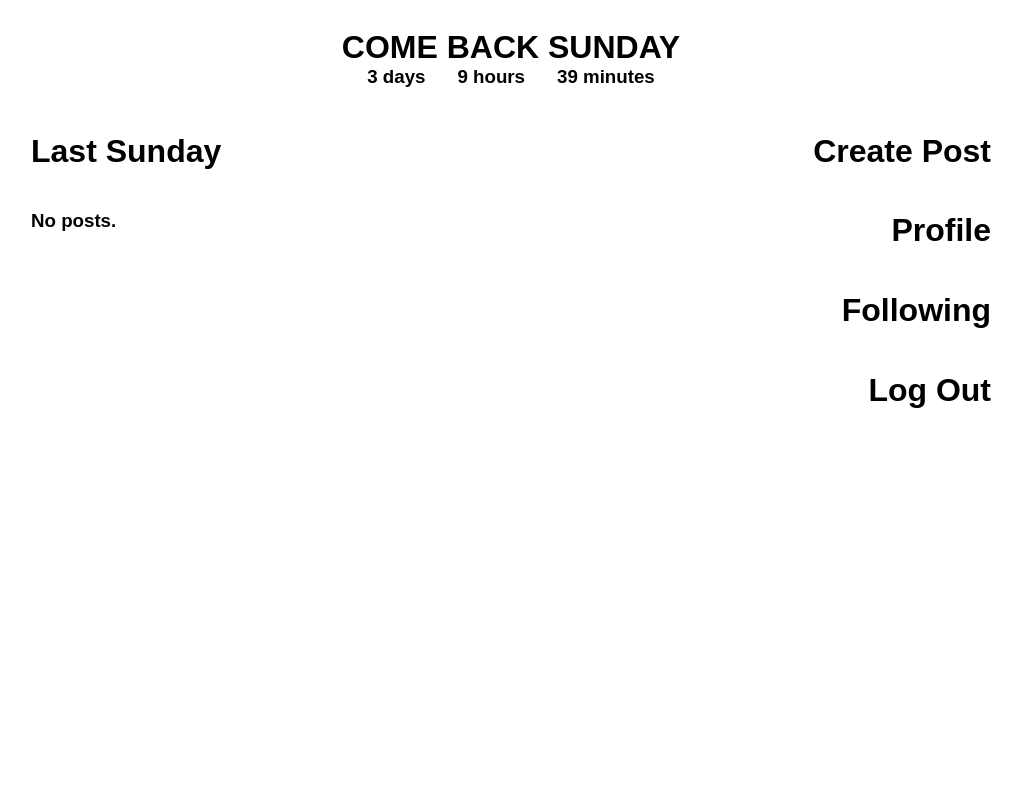
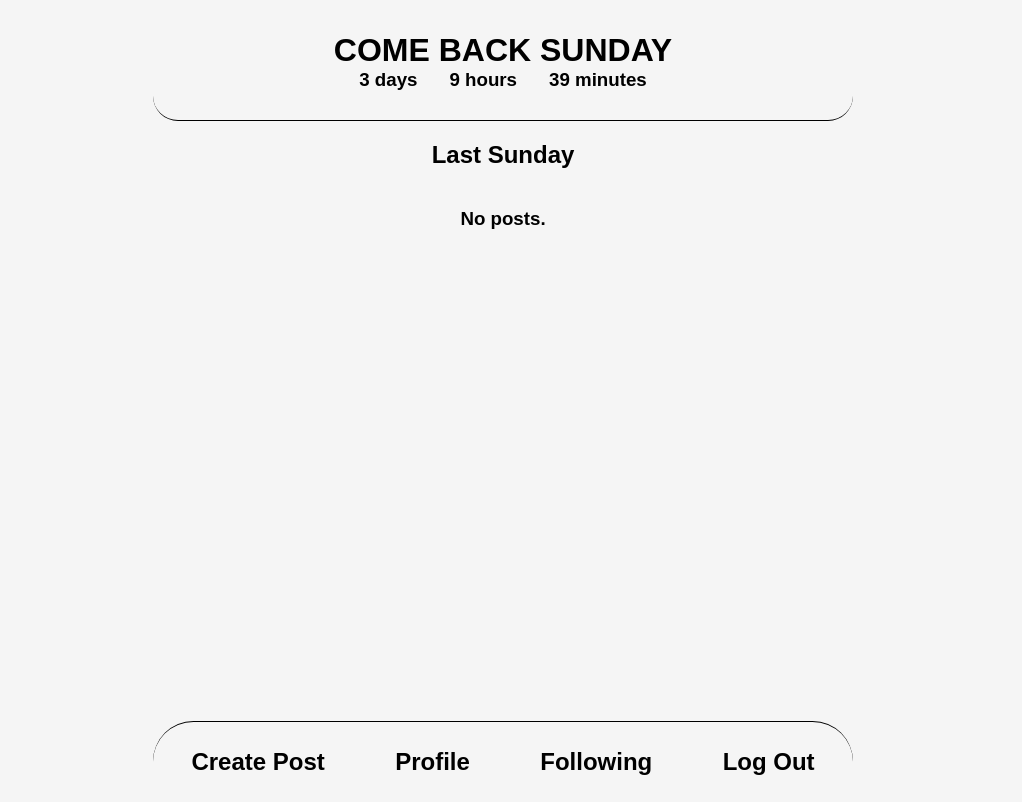
Before and after one commit to aidandomondon/comebacksunday, a Django app: page /posts/feed in a window 1280 px wide. Shown: the whole page, without its empty margins (137-1159 px from the left). Before the commit the page ends 408 px from the top, so only its background shows below. Run offline with Django 5.2, Linux system fonts and the light colour scheme; a user stored in the database is signed in; tables that the repository leaves empty hold one stand-in row (values such as "Sample post").

Commit message:
Redesign feed

```diff
--- a/comebacksunday/posts/static/posts/feed.css
+++ b/comebacksunday/posts/static/posts/feed.css
@@ -1,19 +1,25 @@
 body {
     font-family: sans-serif;
-    background-color: white; /* #b2ffb7; */
+    background-color: rgb(245, 245, 245);
     width: 100vw;
-    display: flex;
-    flex-direction: column;
-    align-items: center;
     gap: 0.25em;
     min-width: 700px;
     min-height: 350px;
+    margin: 0;
+    height: 100vh;
+    max-width: 700px;
+    margin-left: auto;
+    margin-right: auto;
 }
 
 header {
     display: flex;
     flex-direction: column;
+    justify-content: center;
     align-items: center;
+    height: 15%;
+    border-bottom: solid black 0.1em;
+    border-radius: 25px;
 
     #top_message {
         margin-bottom: 0;
@@ -25,39 +31,43 @@ header {
         flex-direction: row;
         gap: 2em;
 
-        #d, #h, #m {
+        #d,
+        #h,
+        #m {
             margin-top: 0;
         }
     }
 }
 
-.panel_view {
+.feed {
+    width: 100%;
     display: flex;
-    flex-wrap: nowrap;
+    flex-direction: column;
+    align-items: center;
+    height: 75%;
+
+    .feed_header {
+        display: flex;
         flex-direction: row;
-    justify-content: space-between;
-    width: 75%;
-}
-
-.feed {
-    flex-grow: 4;
+        justify-content: center;
+        align-items: center;
     }
 
     .posts {
         display: flex;
         flex-direction: column;
         gap: 0.25em;
-    max-height: 80vh;
         overflow: scroll;
-}
+        align-items: center;
+        width: 100%;
 
         .post {
-    background-color: white;
             color: black;
             display: flex;
             flex-direction: column;
             align-items: left;
-    border: solid black;
+            border: solid black 0.1em;
+            border-radius: 5px;
             padding: 1em;
             width: 75%;
 
@@ -79,15 +89,20 @@ header {
                 margin-bottom: 0em;
             }
         }
+    }
+}
 
 .sidebar {
     display: flex;
-    flex-direction: column;
-    align-items: flex-end;
-    flex-grow: 1;
-}
+    flex-direction: row;
+    justify-content: space-evenly;
+    align-items: center;
+    gap: 2em;
+    height: 10%;
+    border-top: solid black 0.1em;
+    border-radius: 50px;
 
-h1.sidebar_item {
+    .sidebar_item {
 
         a {
             color: black;
@@ -100,6 +115,7 @@ h1.sidebar_item {
         a:hover {
             /* color: white; */
             text-decoration-line: underline;
+        }
     }
 }
 
--- a/comebacksunday/posts/templates/posts/feed.html
+++ b/comebacksunday/posts/templates/posts/feed.html
@@ -17,9 +17,10 @@
                 </div>
             {% endif %}
         </header>
-        <div class="panel_view">
         <div class="feed">
-                <h1 class="feed_header">{% if not countdown.is_zero %}Last {% endif %}Sunday</h1>
+            <div class="feed_header">
+                <h2>{% if not countdown.is_zero %}Last {% endif %}Sunday</h2>
+            </div>
             <div class="posts">
                 {% if posts|length == 0 %}
                     <h3 id="no_posts">
@@ -45,27 +46,26 @@
             </div>
         </div>
         <div class="sidebar">
-                <h1 class="sidebar_item">
+            <h2 class="sidebar_item">
                 <a href="{% url 'posts:create_post' %}">
                     Create Post
                 </a>
-                </h1>
-                <h1 class="sidebar_item">
+            </h2>
+            <h2 class="sidebar_item">
                 <a href="{% url 'posts:profile' username=username %}">
                     Profile
                 </a>
-                </h1>
-                <h1 class="sidebar_item">
+            </h2>
+            <h2 class="sidebar_item">
                 <a href="{% url 'posts:following' %}">
                     Following
                 </a>
-                </h1>
-                <h1 class="sidebar_item">
+            </h2>
+            <h2 class="sidebar_item">
                 <a href="{% url 'registration:logout' %}">
                     Log Out
                 </a>
-                </h1>
-            </div>
+            </h2>
         </div>
     </body>
 </html>
```
Lines whose indentation alone changed are shown as unchanged.
